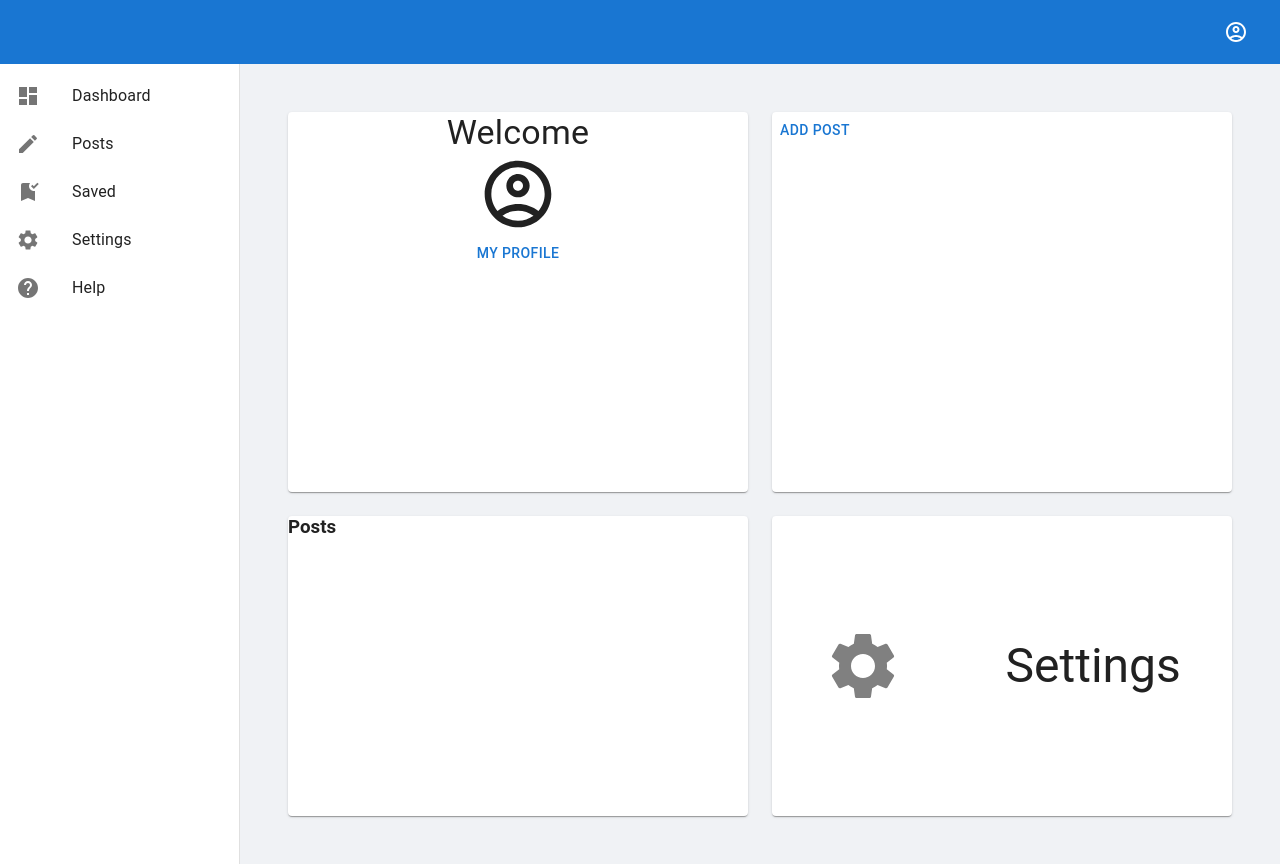
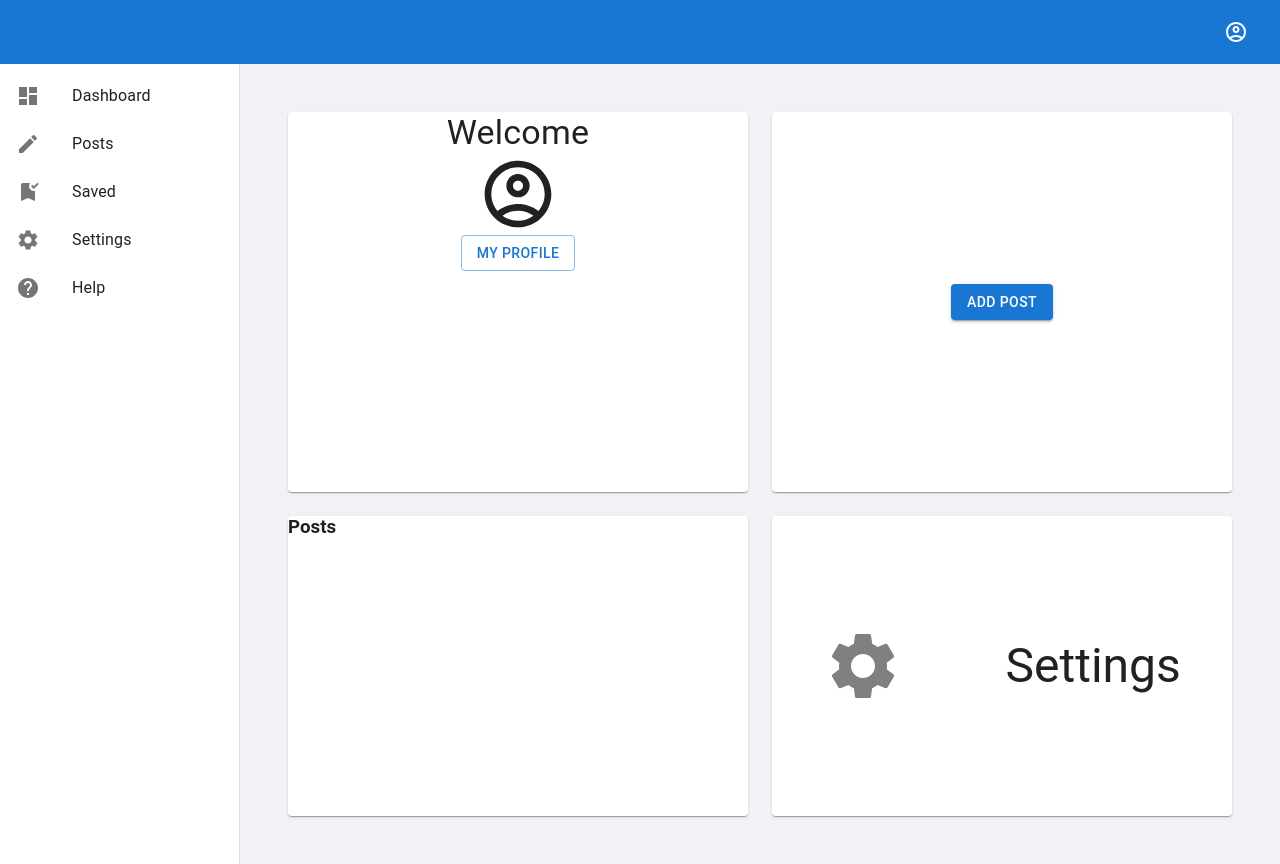
Before and after one commit to wojtek99955/mui-demo-website, a React (Create React App) app: page /dashboard in a window 1280 px wide. Built offline with nearby package versions, Linux system fonts and the light colour scheme.

Commit message:
styles update

```diff
--- a/src/components/Dashboard/Dashboard.js
+++ b/src/components/Dashboard/Dashboard.js
@@ -5,6 +5,7 @@ import { useContext } from "react";
 import { Context } from "../../ContextProvider";
 import AccountCircleOutlinedIcon from "@mui/icons-material/AccountCircleOutlined";
 import SettingsIcon from "@mui/icons-material/Settings";
+
 const StyledSettingsIcon = styled(SettingsIcon)`
   color: grey;
 `;
@@ -37,13 +38,15 @@ function Dashboard() {
           <Avatar sx={{ fontSize: "5rem" }} />
           <Divider />
           <StyledLink to="/profile">
-            <Button>My profile</Button>
+            <Button variant="outlined">My profile</Button>
           </StyledLink>
         </Card>
       </Grid>
       <Grid item xs={12} md={6}>
-        <Card sx={{ height: "100%" }}>
-          <Button>Add Post</Button>
+        <Card sx={{ height: "100%", display: "flex" }}>
+          <Button variant="contained" sx={{ margin: "auto" }}>
+            Add Post
+          </Button>
         </Card>
       </Grid>
       <Grid item xs={12} md={6}>
```
